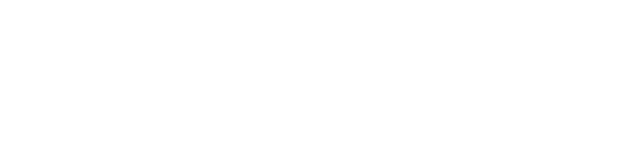
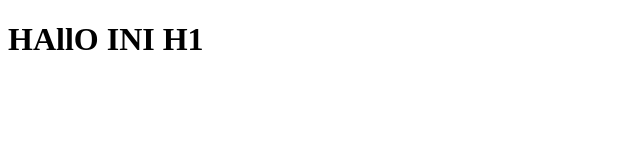
Before and after one commit to A12Y4/remote-lokal, a plain HTML site: page index.html in a window 1280 px wide. Shown: the whole page, without its empty margins (0-640 px from the left). Drawn offline with Linux system fonts and the light colour scheme.

Commit message:
nambah tag h1

```diff
--- a/index.html
+++ b/index.html
@@ -6,6 +6,6 @@
     <title>Nyoba Ngepush dari git ke github</title>
 </head>
 <body>
-
+    <h1>HAllO INI H1</h1>
 </body>
 </html>
```
